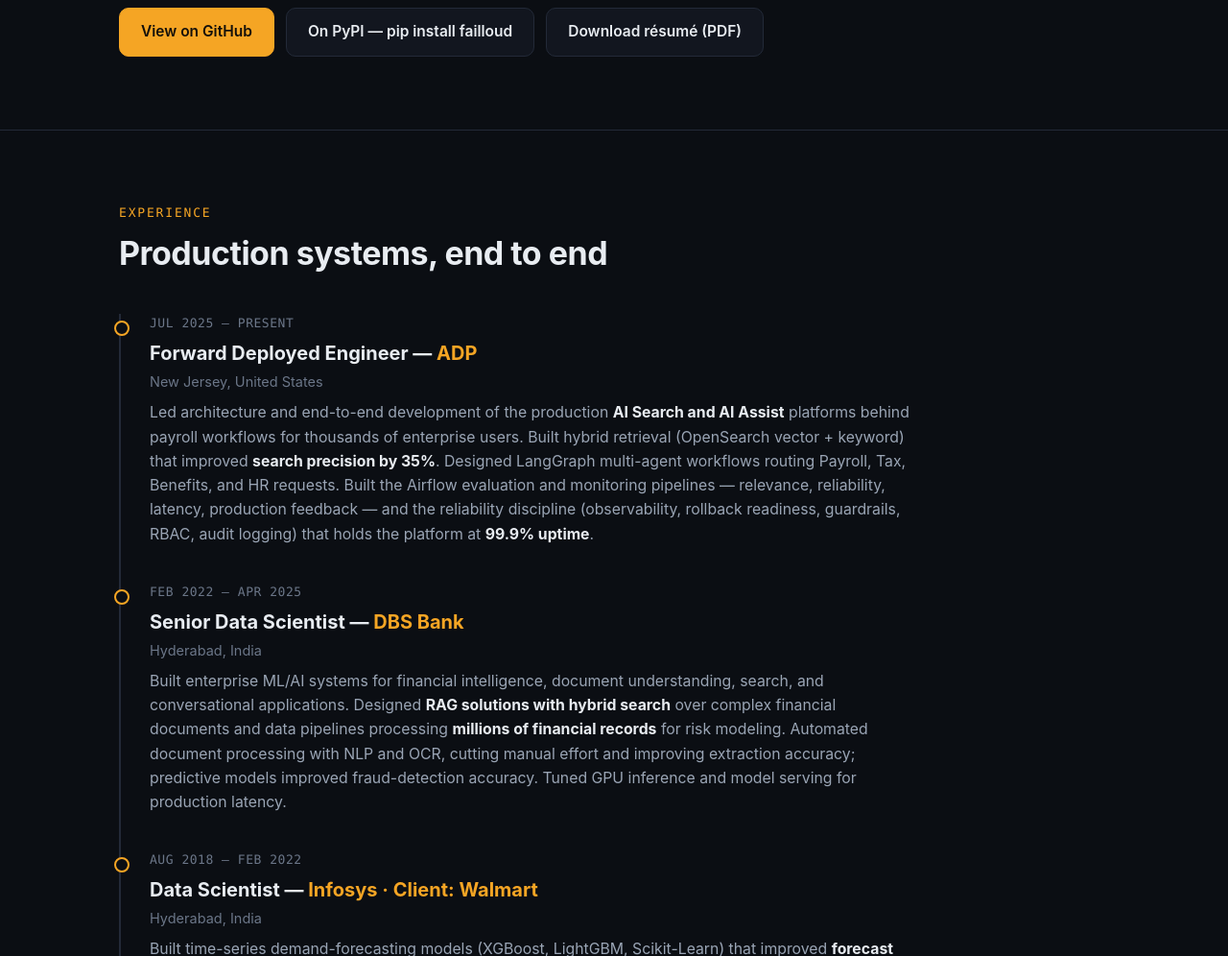
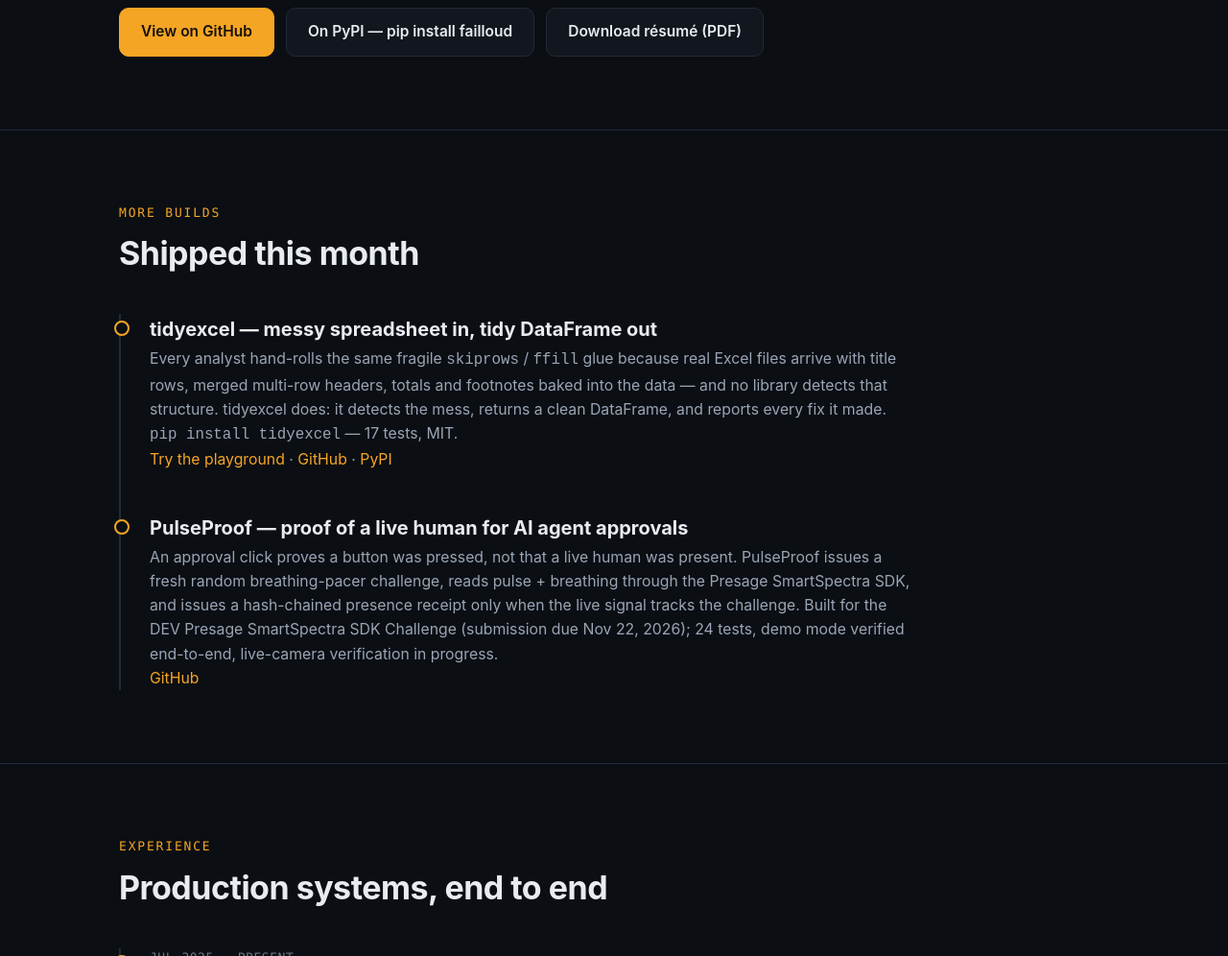
Before and after one commit to Yalakala-Naveen/Yalakala-Naveen.github.io, a plain HTML site: page index.html in a window 1280 px wide. Shown: the part 2720-3716 px from the top of the page at 96% size. Drawn offline with Linux system fonts and the light colour scheme.

Commit message:
Portfolio: add More builds section — tidyexcel (live on PyPI) + PulseProof (Presage challenge entry)

```diff
--- a/index.html
+++ b/index.html
@@ -254,6 +254,25 @@ FL005  missing_components    <span class="err">ERROR</span>    $.segments[2]
   </div>
 </section>
 
+<section id="more-builds">
+  <div class="wrap">
+    <div class="kicker">More builds</div>
+    <h2>Shipped this month</h2>
+    <div class="timeline">
+      <div class="job">
+        <h3>tidyexcel — messy spreadsheet in, tidy DataFrame out</h3>
+        <p>Every analyst hand-rolls the same fragile <code>skiprows</code> / <code>ffill</code> glue because real Excel files arrive with title rows, merged multi-row headers, totals and footnotes baked into the data — and no library detects that structure. tidyexcel does: it detects the mess, returns a clean DataFrame, and reports every fix it made. <code>pip install tidyexcel</code> — 17 tests, MIT.</p>
+        <p><a href="https://yalakala-naveen.github.io/tidysheet/">Try the playground</a> · <a href="https://github.com/Yalakala-Naveen/tidysheet">GitHub</a> · <a href="https://pypi.org/project/tidyexcel/">PyPI</a></p>
+      </div>
+      <div class="job">
+        <h3>PulseProof — proof of a live human for AI agent approvals</h3>
+        <p>An approval click proves a button was pressed, not that a live human was present. PulseProof issues a fresh random breathing-pacer challenge, reads pulse + breathing through the Presage SmartSpectra SDK, and issues a hash-chained presence receipt only when the live signal tracks the challenge. Built for the DEV Presage SmartSpectra SDK Challenge (submission due Nov 22, 2026); 24 tests, demo mode verified end-to-end, live-camera verification in progress.</p>
+        <p><a href="https://github.com/Yalakala-Naveen/pulseproof">GitHub</a></p>
+      </div>
+    </div>
+  </div>
+</section>
+
 <section id="experience">
   <div class="wrap">
     <div class="kicker">Experience</div>
```
